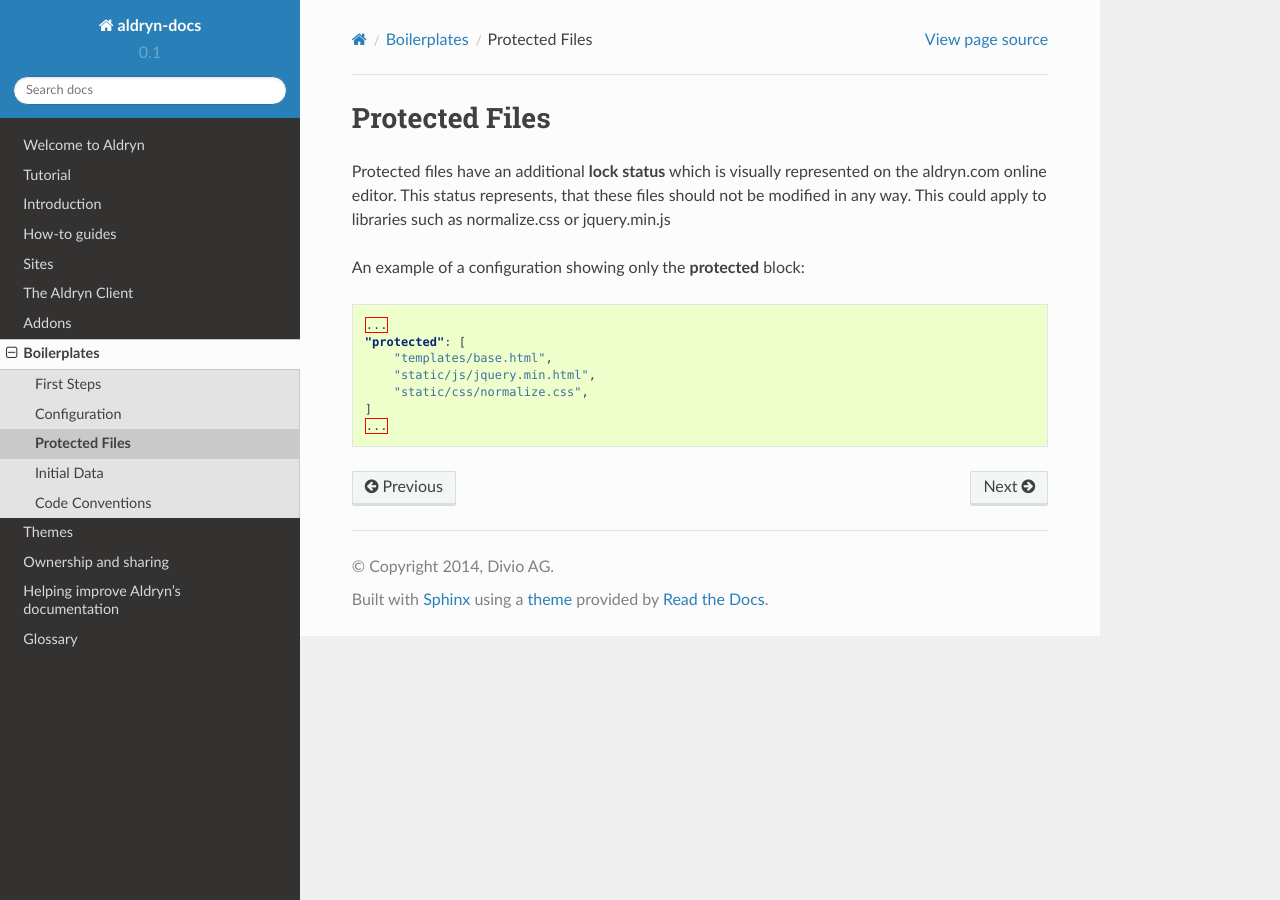
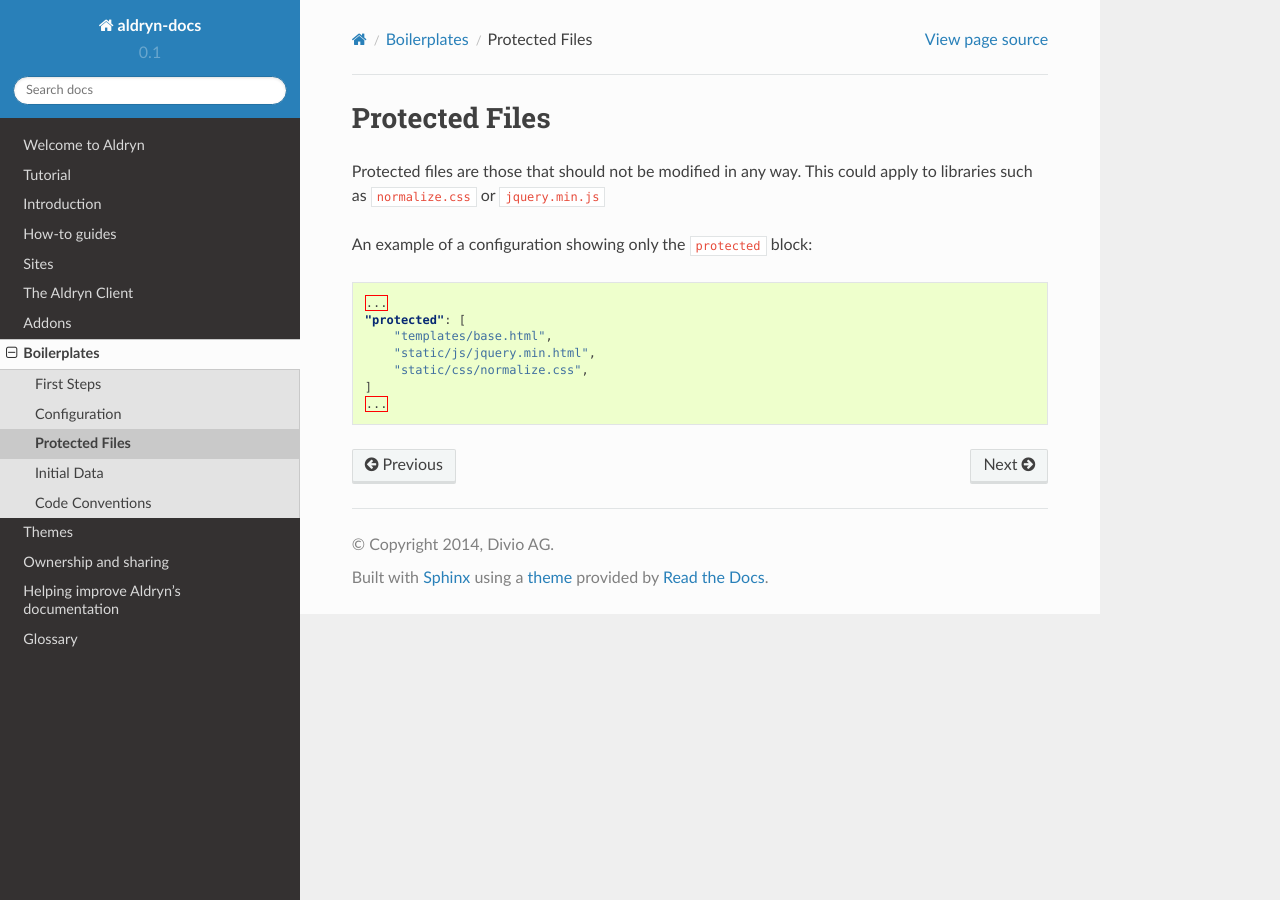
Before and after one commit to aldryn/aldryn-docs, a Sphinx documentation site: the page built from docs/reference/boilerplates/protected-files.rst, in a window 1280 px wide. Built offline with Sphinx 7.4.7 and the Read the Docs theme 2.0.0, drawn with Linux system fonts in a browser that asks for light colours.

Commit message:
Removed references to online editor

```diff
--- a/docs/reference/boilerplates/protected-files.rst
+++ b/docs/reference/boilerplates/protected-files.rst
@@ -1,11 +1,10 @@
 Protected Files
 ===============
 
-Protected files have an additional **lock status** which is visually represented on the aldryn.com online editor.
-This status represents, that these files should not be modified in any way.
-This could apply to libraries such as normalize.css or jquery.min.js
+Protected files are those that should not be modified in any way.
+This could apply to libraries such as ``normalize.css`` or ``jquery.min.js``
 
-An example of a configuration showing only the **protected** block:
+An example of a configuration showing only the ``protected`` block:
 
 .. code-block:: json
 
--- a/docs/tutorial/customisation.rst
+++ b/docs/tutorial/customisation.rst
@@ -51,9 +51,9 @@ on your local drive.
 .. todo:: an image to show Auto-sync this project
 
 
-==================================
-Edit a file with the online editor
-==================================
+========================
+Edit a file with locally
+========================
 
 .. todo:: an image showing the link to open site files locally
 
```
